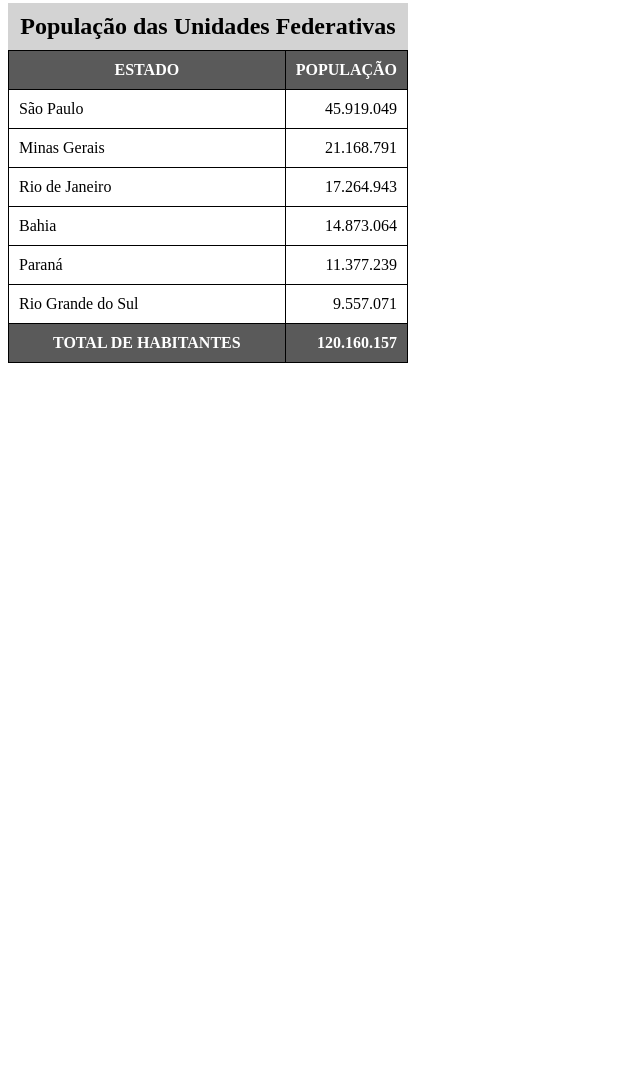
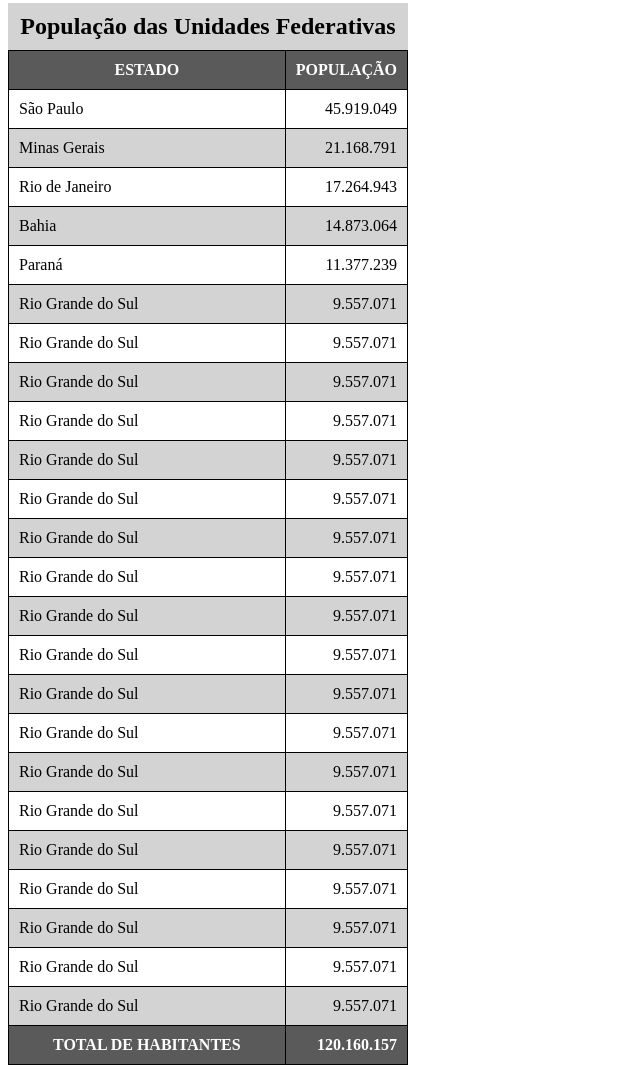
Before and after one commit to DavidSantt/html-css, a plain HTML site: page html.css/ex023/tabelas02.html in a window 1280 px wide. Shown: the part 77-1150 px from the top of the page, without its empty margins (0-640 px from the left). Before the commit the page ends 800 px from the top, so only its background shows below. Drawn offline with Linux system fonts and the light colour scheme.

Commit message:
tabela02

```diff
--- a/html.css/ex023/tabelas02.html
+++ b/html.css/ex023/tabelas02.html
@@ -13,6 +13,16 @@
         thead, tfoot {
             background-color: rgb(90, 90, 90);
             color: white;
+        }
+
+        thead> tr > th {
+            position: sticky;
+            top: -1px;
+            background-color: rgb(90, 90, 90);
+        }
+
+        tbody > tr:nth-child(2n) {
+            background-color: lightgray;
         }
 
         th, td {
@@ -68,6 +78,78 @@
                 <td>Rio Grande do Sul</td>
                 <td class="num">9.557.071</td>
             </tr>
+            <tr>
+                <td>Rio Grande do Sul</td>
+                <td class="num">9.557.071</td>
+            </tr>
+            <tr>
+                <td>Rio Grande do Sul</td>
+                <td class="num">9.557.071</td>
+            </tr>
+            <tr>
+                <td>Rio Grande do Sul</td>
+                <td class="num">9.557.071</td>
+            </tr>
+            <tr>
+                <td>Rio Grande do Sul</td>
+                <td class="num">9.557.071</td>
+            </tr>
+            <tr>
+                <td>Rio Grande do Sul</td>
+                <td class="num">9.557.071</td>
+            </tr>
+            <tr>
+                <td>Rio Grande do Sul</td>
+                <td class="num">9.557.071</td>
+            </tr>
+            <tr>
+                <td>Rio Grande do Sul</td>
+                <td class="num">9.557.071</td>
+            </tr>
+            <tr>
+                <td>Rio Grande do Sul</td>
+                <td class="num">9.557.071</td>
+            </tr>
+            <tr>
+                <td>Rio Grande do Sul</td>
+                <td class="num">9.557.071</td>
+            </tr>
+            <tr>
+                <td>Rio Grande do Sul</td>
+                <td class="num">9.557.071</td>
+            </tr>
+            <tr>
+                <td>Rio Grande do Sul</td>
+                <td class="num">9.557.071</td>
+            </tr>
+            <tr>
+                <td>Rio Grande do Sul</td>
+                <td class="num">9.557.071</td>
+            </tr>
+            <tr>
+                <td>Rio Grande do Sul</td>
+                <td class="num">9.557.071</td>
+            </tr>
+            <tr>
+                <td>Rio Grande do Sul</td>
+                <td class="num">9.557.071</td>
+            </tr>
+            <tr>
+                <td>Rio Grande do Sul</td>
+                <td class="num">9.557.071</td>
+            </tr>
+            <tr>
+                <td>Rio Grande do Sul</td>
+                <td class="num">9.557.071</td>
+            </tr>
+            <tr>
+                <td>Rio Grande do Sul</td>
+                <td class="num">9.557.071</td>
+            </tr>
+            <tr>
+                <td>Rio Grande do Sul</td>
+                <td class="num">9.557.071</td>
+            </tr>
         </tbody>
         <tfoot>
             <tr>
```
